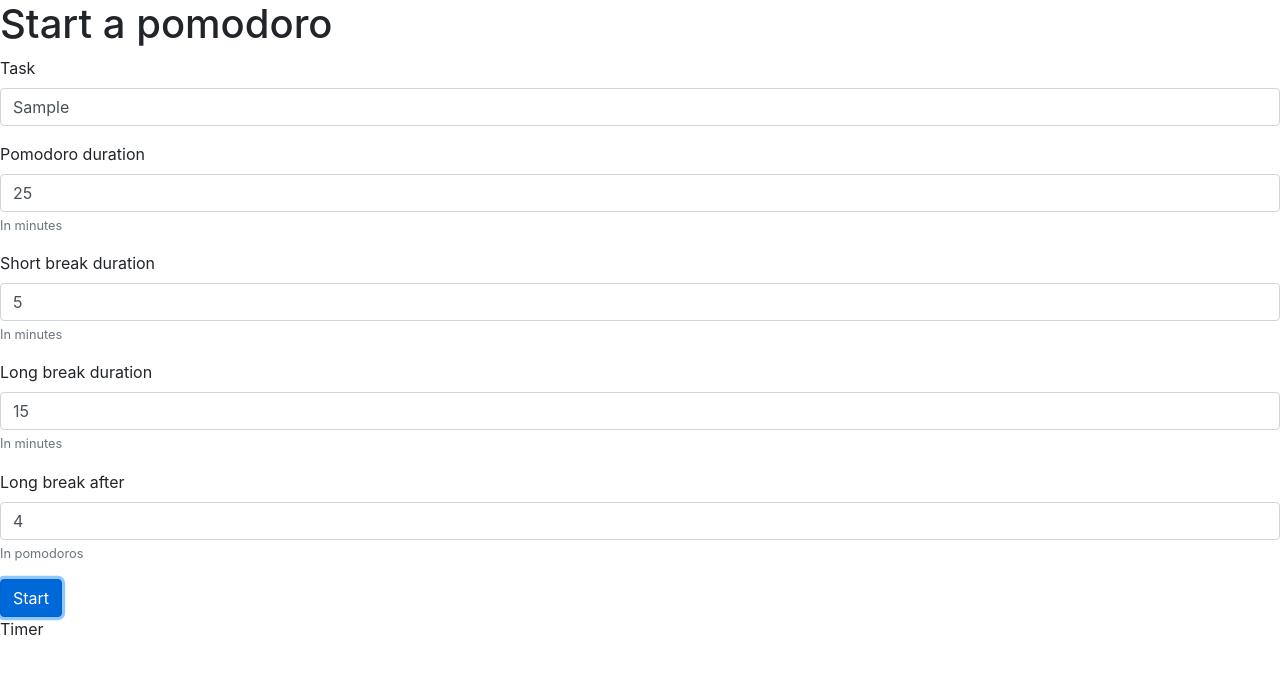
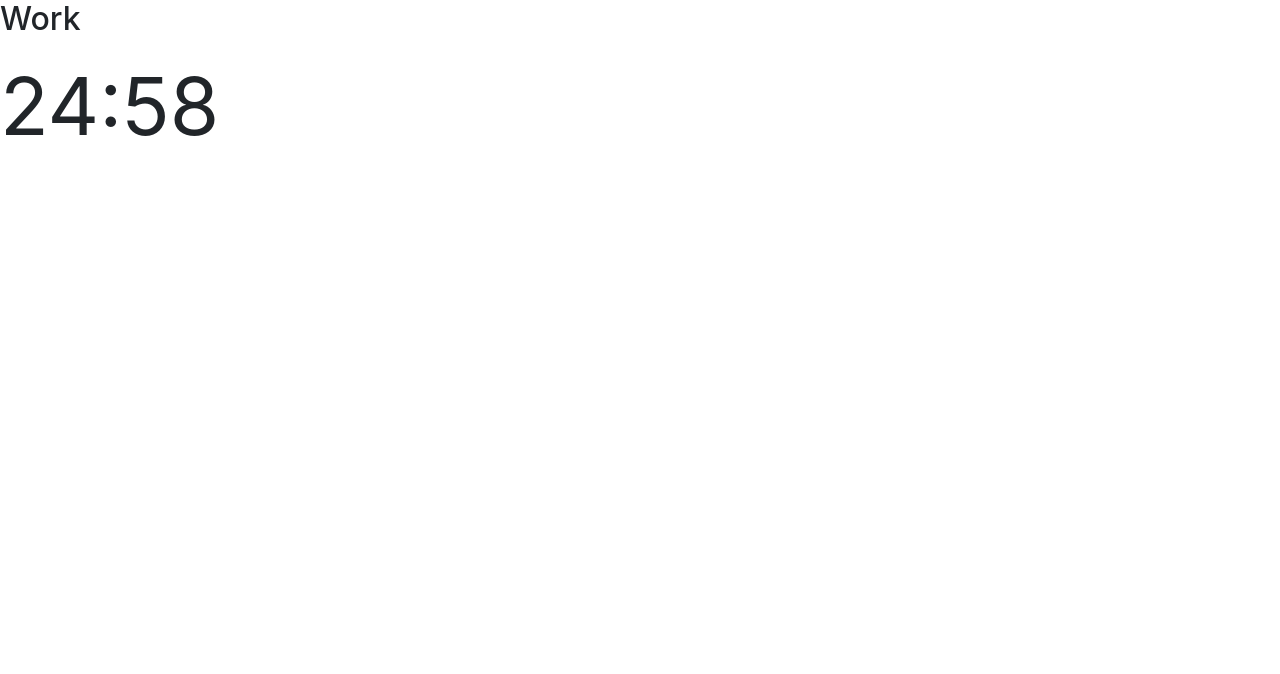
Before and after one commit to IvanArjona/Pomodoro, a Vue app in the folder frontend/: page / in a window 1280 px wide. Both pictures are taken after typing "Sample" into the empty fields and a click on the button "Start". Shown: the top 674 px of the page. Built offline with nearby package versions, Linux system fonts and the light colour scheme.

Commit message:
Timer countdown

```diff
--- a/frontend/package.json
+++ b/frontend/package.json
@@ -11,6 +11,7 @@
     "bootstrap": "^4.4.1",
     "core-js": "^3.6.4",
     "jquery": "^3.4.1",
+    "moment": "^2.24.0",
     "popper.js": "^1.16.1",
     "vue": "^2.6.11"
   },
--- a/frontend/src/App.vue
+++ b/frontend/src/App.vue
@@ -1,13 +1,25 @@
 <template>
   <div>
-    <StartForm/>
-    <Timer/>
+    <StartForm
+        v-if="timerCount === 0"
+        @submit="startPomodoro($event)"/>
+    <template v-else>
+      <h2>
+        <TimerDescription :pomodoros="timerCount"/>
+      </h2>
+      <Timer
+          :key="timerCount"
+          :duration="pomodoroTime"
+          :pomodoros="timerCount"
+          @next="nextTimer()"/>
+    </template>
   </div>
 </template>
 
 <script>
 import StartForm from './components/StartForm.vue'
 import Timer from './components/Timer.vue'
+import TimerDescription from './components/TimerDescription.vue'
 
 export default {
   name: 'App',
@@ -17,12 +29,37 @@ export default {
       duration: null,
       shortBreakDuration: null,
       longBreakDuration: null,
-      longBreakAfter: null
+      longBreakAfter: null,
+      breakCount: 0,
+      timerCount: 0,
+      pomodoroTime: null,
+    }
+  },
+  methods: {
+    startPomodoro(event) {
+      this.task = event.task;
+      this.duration = event.duration;
+      this.shortBreakDuration = event.shortBreakDuration;
+      this.longBreakDuration = event.longBreakDuration;
+      this.longBreakAfter = event.longBreakAfter;
+      this.nextTimer();
+    },
+    nextTimer() {
+      const timerCount = this.timerCount + 1;
+      if (timerCount % 2 != 0) {
+        // Pomodoro
+        this.pomodoroTime = this.duration;
+      } else {
+        // Break
+        this.pomodoroTime = timerCount / 2 % this.longBreakAfter ? this.shortBreakDuration : this.longBreakDuration;
+      }
+      this.timerCount = timerCount;
     }
   },
   components: {
     StartForm,
-    Timer
+    Timer,
+    TimerDescription
   }
 }
 </script>
--- a/frontend/src/components/StartForm.vue
+++ b/frontend/src/components/StartForm.vue
@@ -44,10 +44,10 @@ export default {
     submit() {
       this.$emit('submit', {
         task: this.task,
-        duration: this.duration,
-        shortBreakDuration: this.shortBreakDuration,
-        longBreakDuration: this.longBreakDuration,
-        longBreakAfter: this.longBreakAfter,
+        duration: parseInt(this.duration),
+        shortBreakDuration: parseInt(this.shortBreakDuration),
+        longBreakDuration: parseInt(this.longBreakDuration),
+        longBreakAfter: parseInt(this.longBreakAfter),
       })
     }
   }
--- a/frontend/src/components/Timer.vue
+++ b/frontend/src/components/Timer.vue
@@ -1,15 +1,59 @@
 <template>
   <div>
-    Timer
+    {{seconds}}
+    <p class="countdown">{{ countdown }}</p>
+    <button type="submit" class="btn btn-primary" v-if="ended" @click.prevent="nextTimer()">
+      Start
+      <TimerDescription :pomodoros="pomodoros + 1"/>
+    </button>
   </div>
 </template>
 
 <script>
+import moment from 'moment';
+import TimerDescription from './TimerDescription.vue'
+
 export default {
   name: 'Timer',
+  props: {
+    duration: Number,
+    pomodoros: Number
+  },
+  data() {
+    return {
+      interval: null,
+      countdown: this.duration + ':00',
+      ended: false,
+    }
+  },
+  methods: {
+    startTimer() {
+      const start = moment(this.duration, 'm');
+      let seconds = start.minutes() * 60;
+      this.interval = setInterval(() => {
+        this.countdown = start.subtract(1, 'second').format('m:ss');
+        seconds--;
+        if (seconds === 0) {
+          clearInterval(this.interval);
+          this.ended = true;
+        }
+      }, 1000);
+    },
+    nextTimer() {
+      this.$emit('next');
+    }
+  },
+  mounted() {
+    this.startTimer();
+  },
+  components: {
+    TimerDescription
+  }
 }
 </script>
 
 <style scoped>
-
+.countdown {
+  font-size: 5rem;
+}
 </style>
--- /dev/null
+++ b/frontend/src/components/TimerDescription.vue
@@ -0,0 +1,24 @@
+<template>
+  <span>{{ description }}</span>
+</template>
+
+<script>
+export default {
+  props: {
+    pomodoros: Number,
+  },
+  computed: {
+    description() {
+      if (this.pomodoros % 2 != 0) {
+        return 'Work';
+      } else {
+        return this.pomodoros / 2 % this.longBreakAfter ? 'Short break' : 'Long break';
+      }
+    }
+  }
+}
+</script>
+
+<style>
+
+</style>
```
Also changed, not shown: 1 other file (tests, documents, lock files or other folders).
